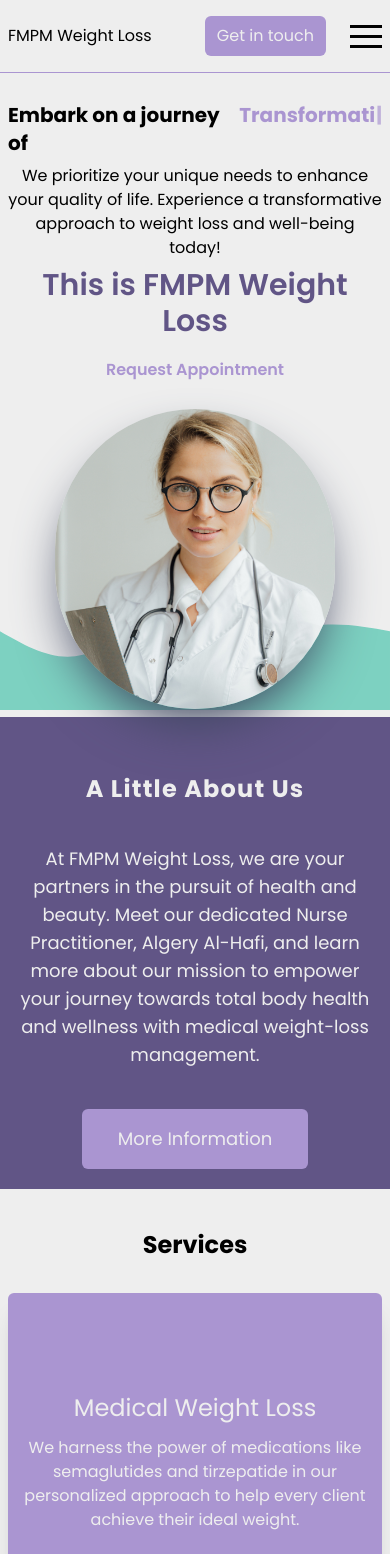
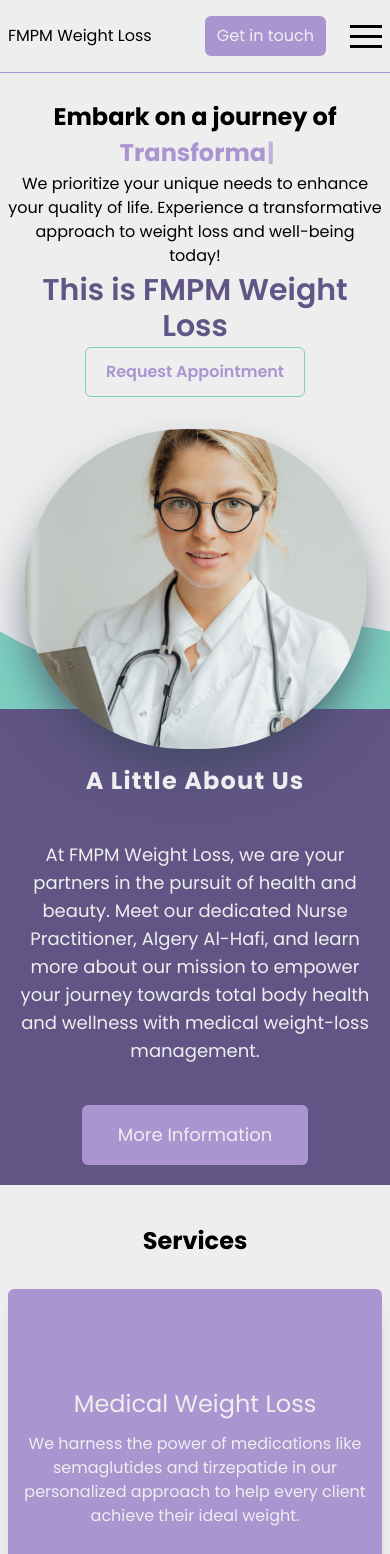
Before and after one commit to amarrero10/aesthetic-medical-website, a React (Create React App) app in the folder frontend/: page / in a window 390 px wide. Shown: the top 1554 px of the page. Built offline with nearby package versions, Linux system fonts and the light colour scheme; no server answers; some icons are missing.

Commit message:
Work on mobile layout

```diff
--- a/frontend/src/components/HomePage.jsx
+++ b/frontend/src/components/HomePage.jsx
@@ -33,19 +33,19 @@
         </svg>
       </div>
       <div>
-        <div className="sm:flex grid w-screen sm:w-full p-2 justify-center items-center sm:h-[800px]">
+        <div className="sm:flex grid gap-5 sm:gap-0 w-screen sm:w-full p-2 justify-center items-center sm:h-[800px]">
           <div className=" h-[300px] w-full mb-10 grid sm:mr-2 mt-5">
             <div className=" flex justify-center">
-              <p className=" text-xl font-bold sm:text-2xl">Embark on a journey of </p>
-              <div className=" text-xl font-bold pl-1 sm:text-2xl text-periwinkle">
+              <p className=" text-2xl font-bold sm:text-4xl">Embark on a journey of </p>
+            </div>
+            <div className=" text-2xl font-bold pl-1 sm:text-4xl text-periwinkle text-center">
               <Typewriter
                 options={{
-                    strings: [" Wellness", " Transformation", " Confidence"],
+                  strings: [" Wellness!", " Transformation!", " Confidence!"],
                   autoStart: true,
                   loop: true,
                 }}
               />
-              </div>
             </div>
             <p className=" text-center">
               We prioritize your unique needs to enhance your quality of life. Experience a
@@ -56,25 +56,25 @@
             </p>
             <div className=" flex justify-center sm:-mt-[80px]">
               <Link to="/contact-us" className="  mx-auto s">
-                <button className=" bg-white py-3 px-5 border-teal rounded-md text-periwinkle font-semibold sm:bg-periwinkle sm:text-offWhite sm:border-none mx-auto ">
+                <button className=" bg-white py-3 px-5 border border-teal rounded-md text-periwinkle font-semibold sm:bg-periwinkle sm:text-offWhite sm:border-none mx-auto  ">
                   Request Appointment
                 </button>
               </Link>
             </div>
           </div>
-          <div className=" h-[300px] sm:h-[600px] sm:w-[2200px] -mt-8">
+          <div className=" h-[320px] sm:h-[600px] sm:w-[2200px] -mt-8 w-full px-4">
             <img
               src={portrait}
               alt="portrait of ALgery Al-Hafi"
-              className=" max-h-full rounded-full shadow-2xl shadow-navy  w-3/4 mx-auto object-cover"
+              className=" max-h-full rounded-full shadow-2xl shadow-navy mx-auto object-cover w-full"
             ></img>
           </div>
         </div>
-        <div className="  flex flex-col items-center bg-darkpurple py-5 sm:h-[500px] sm:-mt-[108px]">
+        <div className="  flex flex-col items-center bg-darkpurple py-5 sm:h-[500px] sm:-mt-[108px] -mt-12">
           <p className=" text-center sm:text-5xl text-2xl font-bold text-offWhite pb-2 tracking-wider mt-9">
             A Little About Us
           </p>
-          <p className=" text-center sm:text-xl sm:w-[550px] text-lg px-3 text-offWhite mt-8">
+          <p className=" text-center sm:text-xl sm:w-[550px] text-lg px-3 text-offWhite mt-9">
             At FMPM Weight Loss, we are your partners in the pursuit of health and beauty. Meet our
             dedicated Nurse Practitioner, Algery Al-Hafi, and learn more about our mission to
             empower your journey towards total body health and wellness with medical weight-loss
```
Lines whose indentation alone changed are shown as unchanged.
